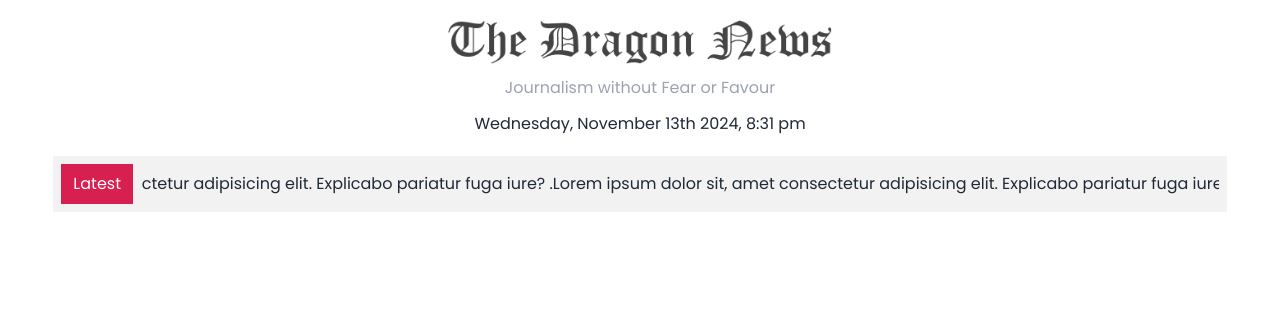
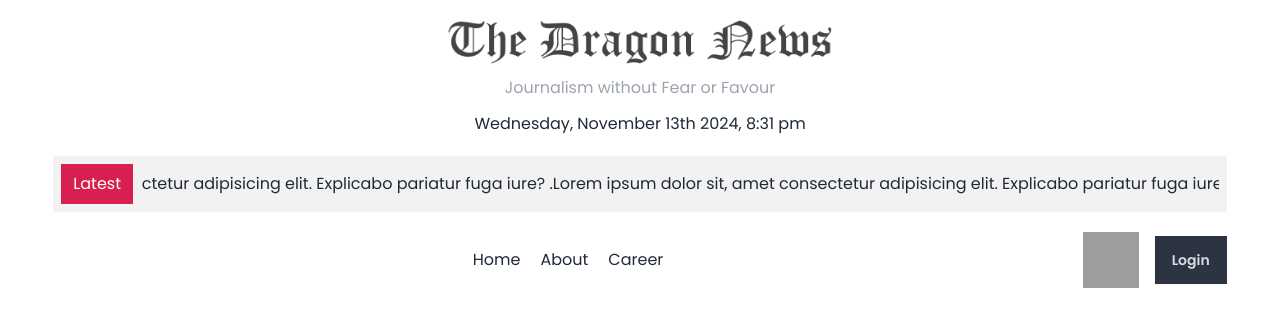
Before and after one commit to Sabuj-Chowdhury/dragon-newspaper-React-project, a React (Vite) app: page / in a window 1280 px wide. Shown: the top 326 px of the page. Built offline with nearby package versions, Linux system fonts and the light colour scheme; grey boxes are pictures that could not be loaded.

Commit message:
Navbar add

```diff
--- /dev/null
+++ b/src/Components/Navbar.jsx
@@ -0,0 +1,26 @@
+import { Link } from "react-router-dom";
+import userIcon from "../assets/user.png";
+
+const Navbar = () => {
+  return (
+    <div className="w-11/12 mx-auto py-5">
+      <div className="flex justify-between items-center">
+        <div></div>
+        <div className="space-x-5">
+          <Link to="/">Home</Link>
+          <Link to="/about">About</Link>
+          <Link to="career">Career</Link>
+        </div>
+        <div className="flex items-center gap-4">
+          {/* userIcon */}
+          <div>
+            <img className="w-14 h-14" src={userIcon} alt="" />
+          </div>
+          <button className="btn btn-neutral rounded-none">Login</button>
+        </div>
+      </div>
+    </div>
+  );
+};
+
+export default Navbar;
--- a/src/Layouts/HomeLayout.jsx
+++ b/src/Layouts/HomeLayout.jsx
@@ -1,5 +1,6 @@
 import Header from "../Components/Header";
 import LatestNews from "../Components/LatestNews";
+import Navbar from "../Components/Navbar";
 
 const HomeLayout = () => {
   return (
@@ -11,6 +12,7 @@ const HomeLayout = () => {
       <LatestNews></LatestNews>
 
       {/* Navbar */}
+      <Navbar></Navbar>
     </div>
   );
 };
```
